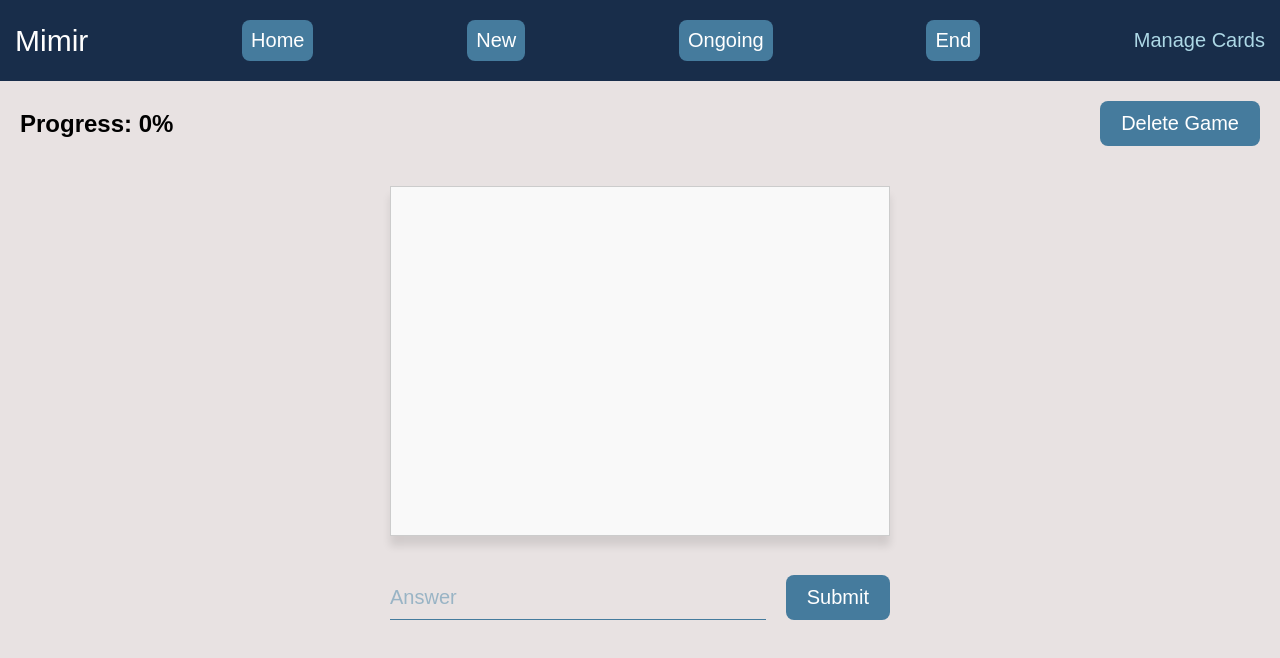
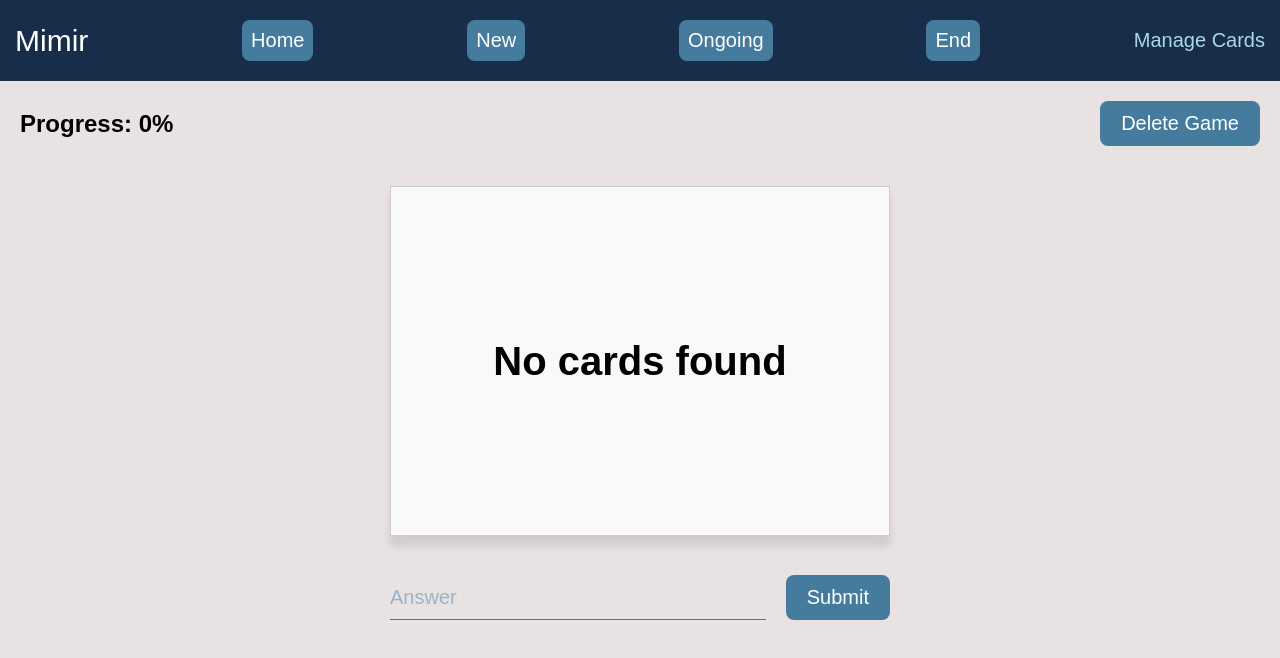
Before and after one commit to frickerg/Web-Engineering-3, a React (Vite) app: page /ongoing in a window 1280 px wide. Shown: the top 658 px of the page. Built offline with nearby package versions, Linux system fonts and the light colour scheme; no server answers.

Commit message:
build back flashcard component

```diff
--- /dev/null
+++ b/src/client/components/elements/Flashcard/Flashcard.css
@@ -0,0 +1,14 @@
+.flashcard {
+  width: 500px;
+  height: 350px;
+  margin: 20px;
+  border: 1px solid #ccc;
+  display: flex;
+  justify-content: center;
+  align-items: center;
+  text-align: center;
+  font-size: 40px;
+  font-weight: bold;
+  background-color: #f9f9f9;
+  box-shadow: 0px 10px 8px rgba(0, 0, 0, 0.1);
+}
--- /dev/null
+++ b/src/client/components/elements/Flashcard/Flashcard.tsx
@@ -0,0 +1,11 @@
+import './Flashcard.css'
+
+type InputProps = {
+  text: string
+}
+
+function Flashcard(props: InputProps) {
+  return <div className="flashcard">{props.text ?? 'No cards found'}</div>
+}
+
+export default Flashcard
--- a/src/client/components/layouts/GamePage/Ongoing.css
+++ b/src/client/components/layouts/GamePage/Ongoing.css
@@ -23,36 +23,18 @@
   padding: 10px 20px;
 }
 
-.ongoing-card {
-  width: 500px;
-  height: 350px;
-  margin: 20px;
-  border: 1px solid #ccc;
-  display: flex;
-  justify-content: center;
-  align-items: center;
-  text-align: center;
-  background-color: #f9f9f9;
-  box-shadow: 0px 10px 8px rgba(0, 0, 0, 0.1);
-}
-
-.ongoing-card-content {
-  font-size: 40px;
-  font-weight: bold;
-}
-
-.ongoing-answer-section {
+.answer-section {
   display: flex;
   flex-direction: row;
   width: 500px;
   align-items: baseline;
 }
 
-.ongoing-answer-input {
+.answer-input {
   margin-right: 20px;
 }
 
-.ongoing-submit-button {
+.submit-button {
   width: auto;
   padding: 10px 20px;
 }
--- a/src/client/components/layouts/GamePage/Ongoing.tsx
+++ b/src/client/components/layouts/GamePage/Ongoing.tsx
@@ -5,6 +5,8 @@ import { fetchFlashcards, validateAnswer } from '../../../../api/card'
 import { GameContext, GameResultItem } from '../../../../api/GameContext'
 import { useNavigate } from 'react-router-dom'
 import { FlashcardProps } from '../../../../model/Card'
+import Input from '../../elements/Input/Input'
+import Flashcard from '../../elements/Flashcard/Flashcard'
 
 function mapCardToGameResultItem(cards: FlashcardProps[]): GameResultItem[] {
   return cards.map(card => ({
@@ -89,23 +91,18 @@ export default function Ongoing() {
           className="ongoing-delete-button"
         />
       </div>
-      <div className="ongoing-card">
-        <div className="ongoing-card-content">
-          {cards.length > 0 && cards[index].front}
-        </div>
-      </div>
-      <div className="ongoing-answer-section">
-        <input
-          type="text"
+      <Flashcard text={cards[index]?.front} />
+      <div className="answer-section">
+        <Input
+          className="answer-input"
           value={answer}
-          onChange={e => setAnswer(e.target.value)}
-          className="ongoing-answer-input"
           placeholder="Answer"
+          handleInputChange={value => setAnswer(value)}
         />
         <Button
           label="Submit"
           onClick={validateCard}
-          className="ongoing-submit-button"
+          className="submit-button"
         />
       </div>
     </div>
```
